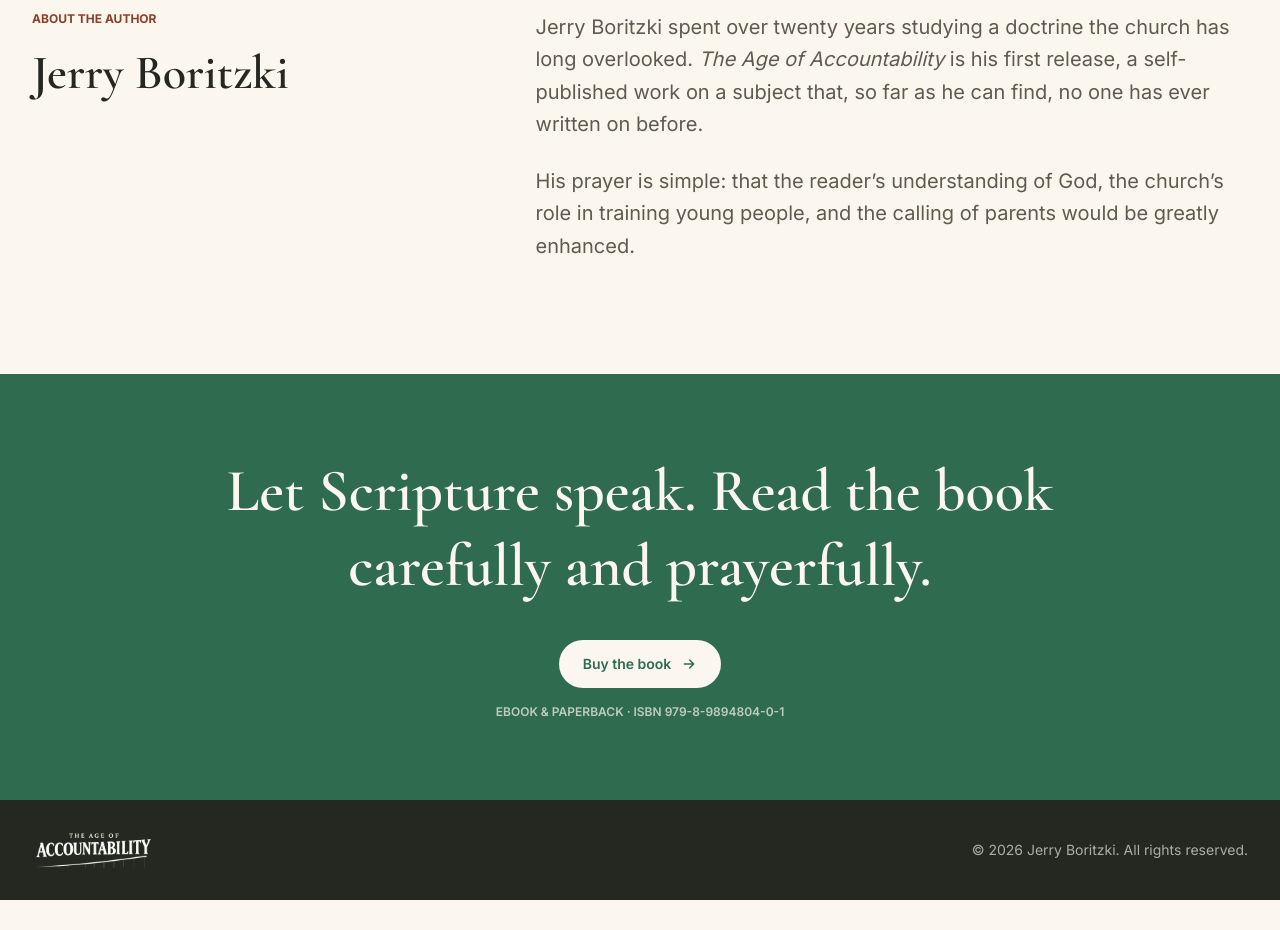
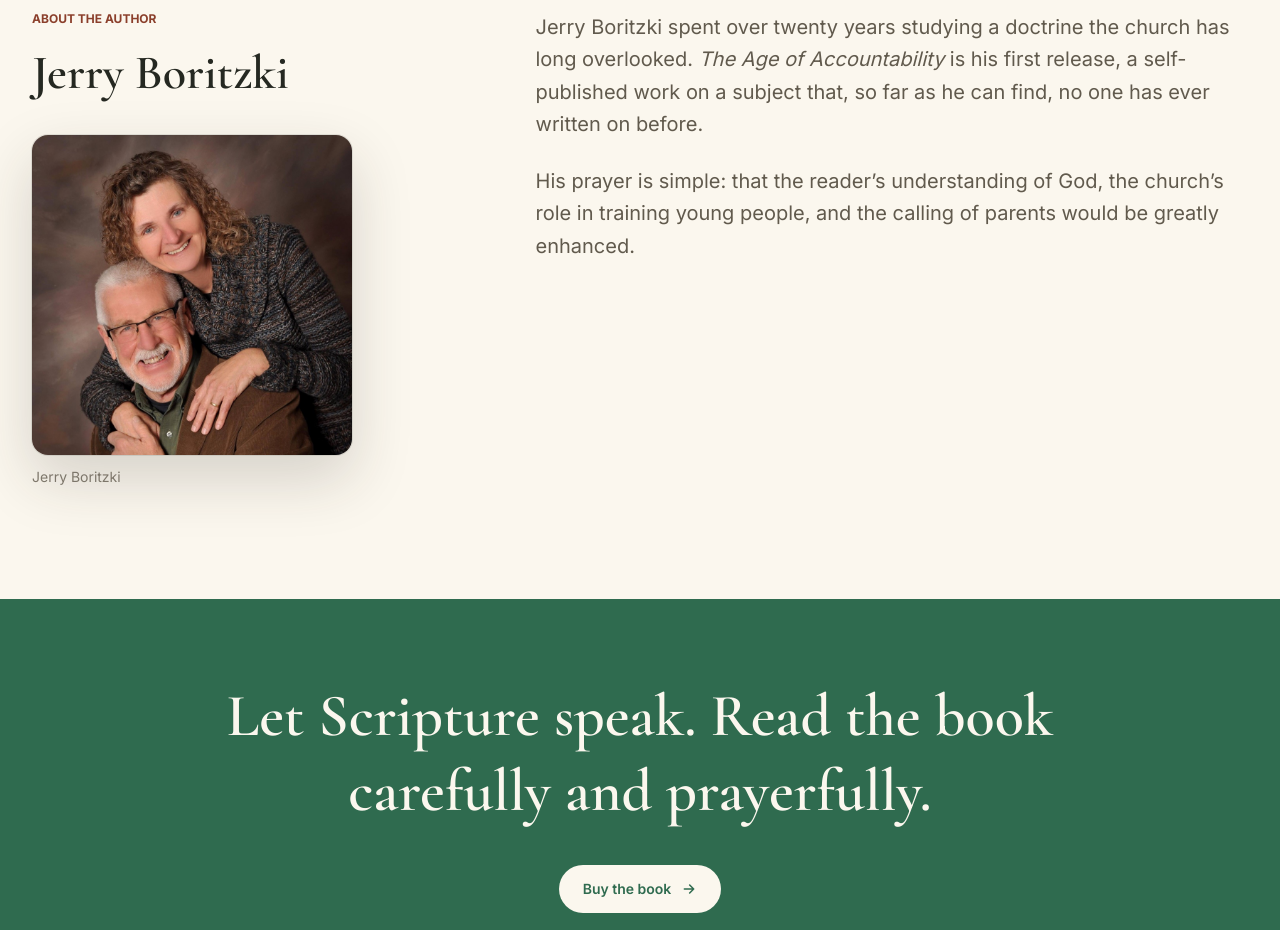
Before and after one commit to edesent/theageofaccountability, a Next.js app: page / in a window 1280 px wide. Shown: the part 4700-5630 px from the top of the page. Before the commit the page ends 5600 px from the top, so only its background shows below. Built offline with nearby package versions, Linux system fonts and the light colour scheme.

Commit message:
Add author photo to About the author section

```diff
--- a/src/app/page.tsx
+++ b/src/app/page.tsx
@@ -407,6 +407,18 @@ export default function Home() {
               <h2 className="mt-4 font-display text-5xl font-semibold leading-tight text-ink">
                 Jerry Boritzki
               </h2>
+              <div className="mt-8 max-w-xs">
+                <Image
+                  src="/images/author.jpg"
+                  alt="Jerry Boritzki, author of The Age of Accountability"
+                  width={900}
+                  height={900}
+                  className="w-full rounded-2xl object-cover shadow-[0_24px_60px_rgba(42,39,34,0.18)] ring-1 ring-ink/10"
+                />
+                <p className="mt-3 font-body text-sm text-ink-soft/80">
+                  Jerry Boritzki
+                </p>
+              </div>
             </div>
             <div className="min-w-0 max-w-3xl">
               <p className="font-body text-xl leading-relaxed text-ink-soft">
```
Also changed, not shown: public/images/author.jpg (added).
